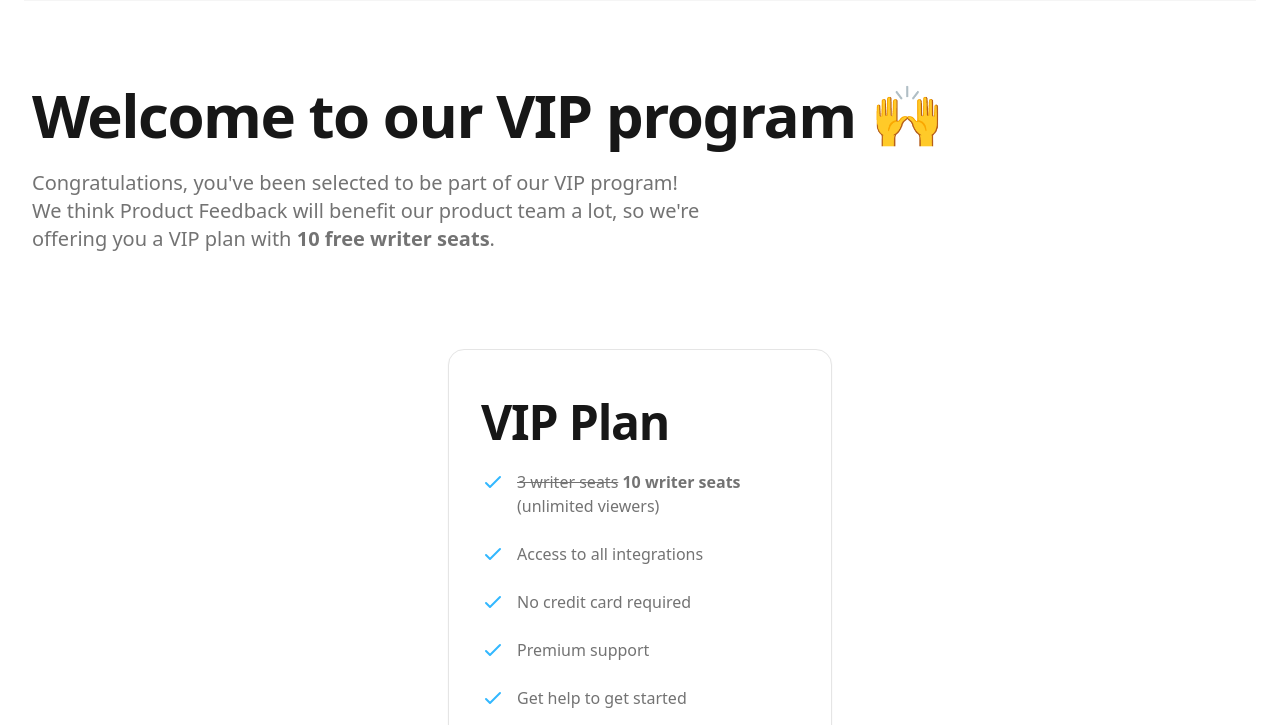
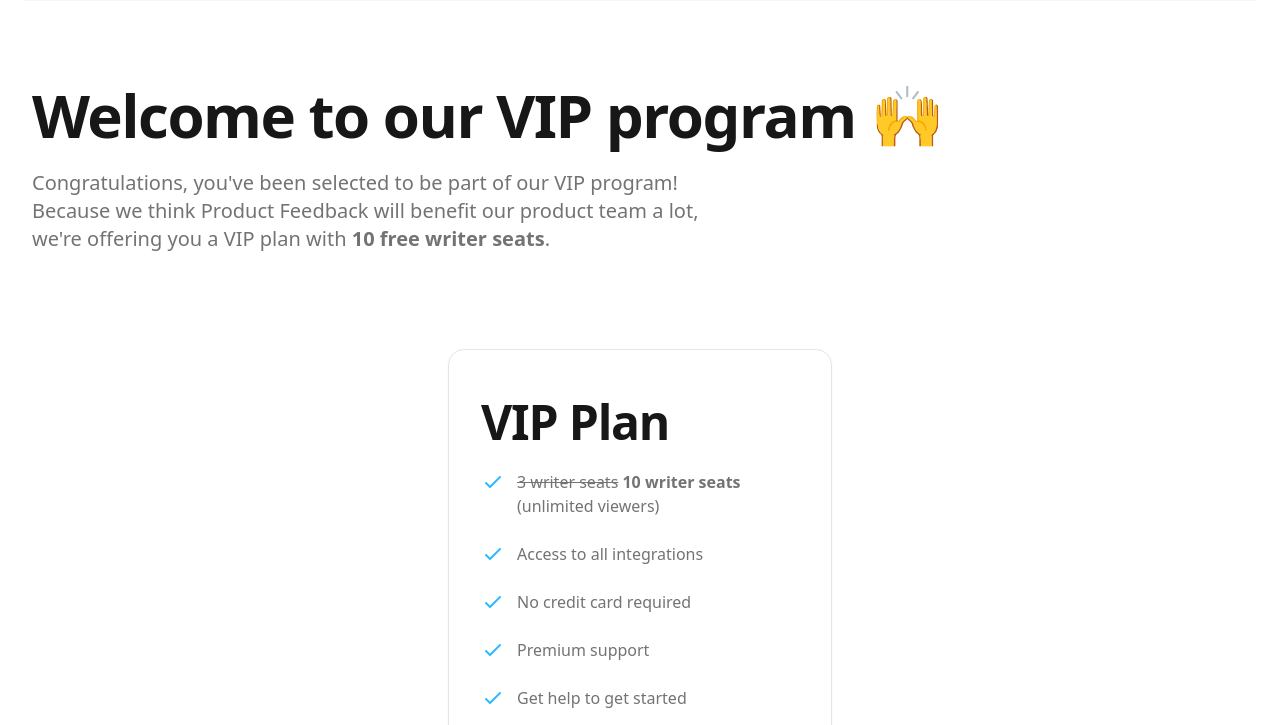
Before and after one commit to productfeedback/pf-website, a Gatsby site: page /vip in a window 1280 px wide. Shown: the part 75-800 px from the top of the page. Built offline with nearby package versions, Linux system fonts and the light colour scheme; Gatsby itself is replaced by a stand-in of ours; what @tailwindcss/typography would draw is missing.

Commit message:
vip: better copy

```diff
--- a/src/pages/vip.js
+++ b/src/pages/vip.js
@@ -42,7 +42,7 @@ export default function Example() {
                         Welcome to our VIP program <span role="img" aria-label="raised hands">🙌</span>
                     </h2>
                     <p className="mt-6 max-w-2xl text-xl text-gray-500">
-                        Congratulations, you've been selected to be part of our VIP program! We think Product Feedback will benefit our product team a lot, so we're offering you a VIP plan with <b>10 free writer seats</b>.
+                        Congratulations, you've been selected to be part of our VIP program! Because we think Product Feedback will benefit our product team a lot, we're offering you a VIP plan with <b>10 free writer seats</b>.
                     </p>
 
                     {/* Tiers */}
```
